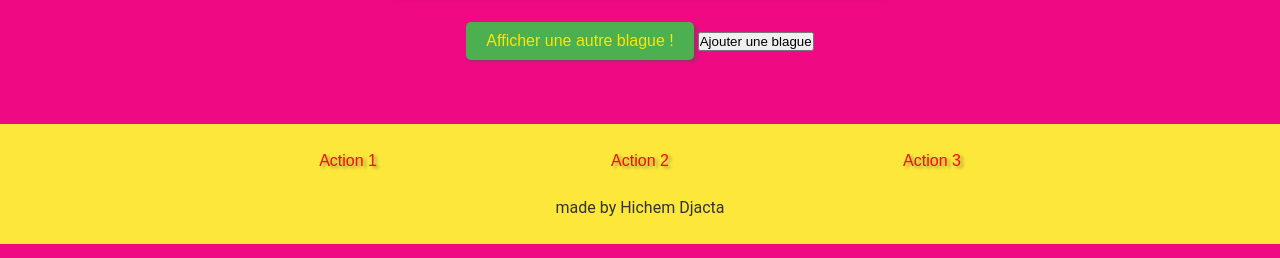
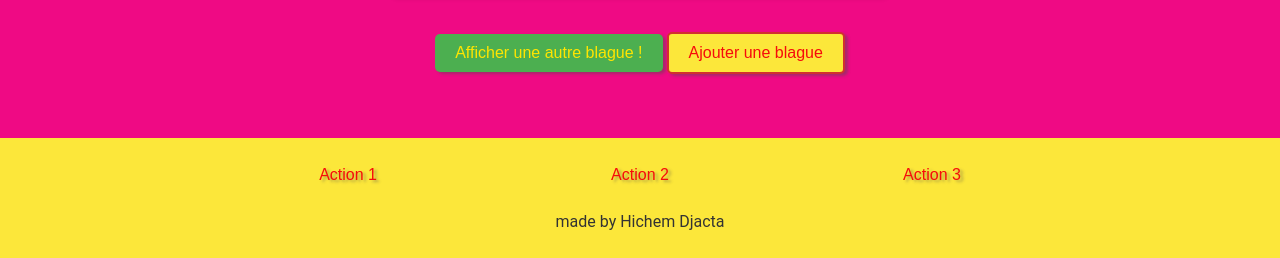
Before and after one commit to hichemchems/carambarAppFront-end, a plain HTML site: page index.html in a window 1280 px wide. Shown: the part 622-880 px from the top of the page. Drawn offline with Linux system fonts and the light colour scheme.

Commit message:
`Added new CSS styles for a modal button trigger and updated modal overlay styles`

```diff
--- a/assets/style.css
+++ b/assets/style.css
@@ -178,7 +178,23 @@ h1 {
 
 
 
+.btn-modal-trigger {
+    background-color: #fce73a;
+    color: #f60b0b;
+    border: 2px solid #d32f2f;
+    padding: 10px 20px;
+    border-radius: 5px;
+    cursor: pointer;
+    font-size: 16px;
+    transition: background-color 0.3s ease, transform 0.2s ease;
+    margin-top: 20px;
+    box-shadow: #524d4d75 3px 2px 3px;
+}
 
+.btn-modal-trigger:hover {
+    background-color: #e1ea36;
+    transform: translateY(-2px);
+}
 
 
 /* Modal Overlay (Background Dimmer) */
@@ -233,6 +249,8 @@ h1 {
     flex-direction: column;
     align-items: center;
     padding-top: 0;
+    width: 100%;
+    background-color: gold;
 }
 
 .modal-content .AjouterBlagues h2 {
```
